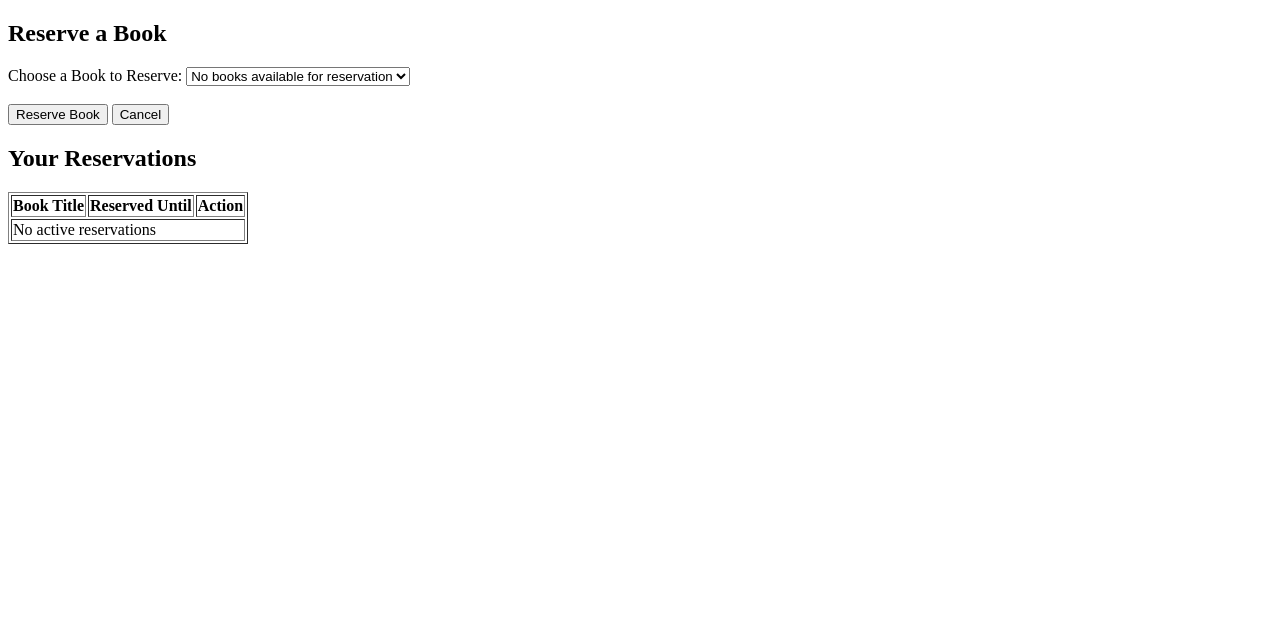
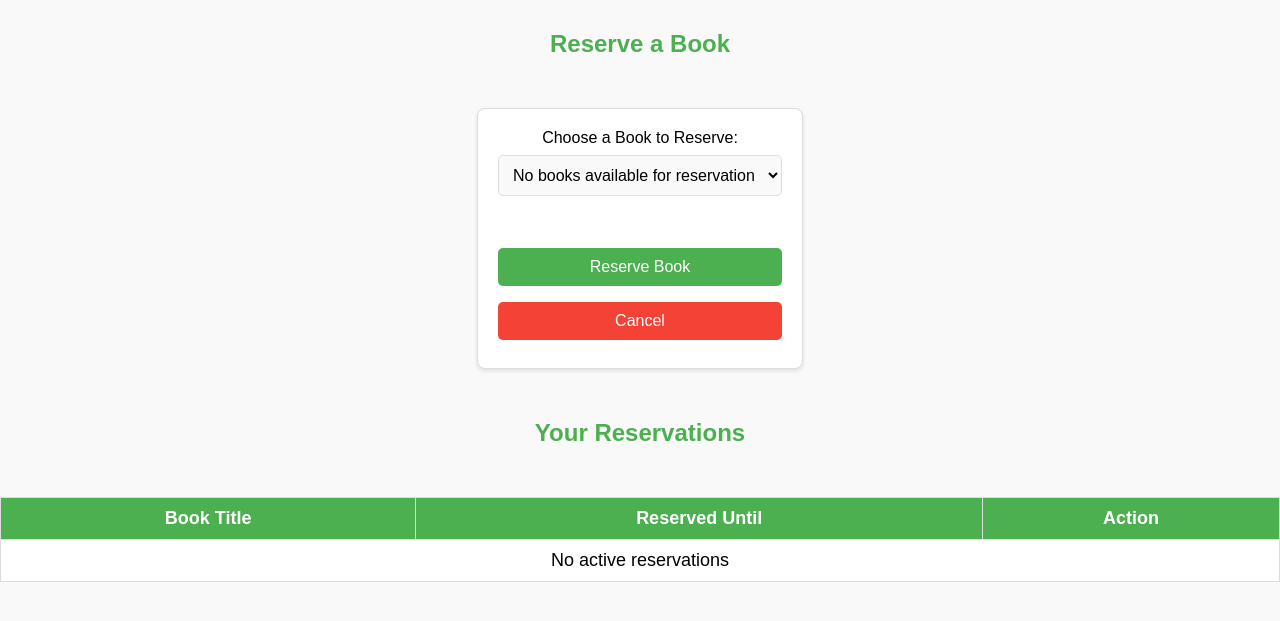
Before and after one commit to besawa2/library-management-system, a PHP site: page /reserve_book.php in a window 1280 px wide. Shown: the top 621 px of the page. Run offline with PHP 8.4, Linux system fonts and the light colour scheme; the visitor is signed in with stand-in values (Sample User, id 1); data that the repository does not hold is empty.

Commit message:
css for reserve book + fixed donate books

```diff
--- a/reserve_book.php
+++ b/reserve_book.php
@@ -50,6 +50,7 @@ $books = $conn->query($books_query);
 <html>
 <head>
     <title>Reserve a Book</title>
+    <link rel="stylesheet" href="styles/reserve_book.css">
 </head>
 <body>
     <h2>Reserve a Book</h2>
@@ -88,16 +89,17 @@ $books = $conn->query($books_query);
                         <td>
                             <form action='delete_reservation.php' method='POST' style='display:inline;'>
                                 <input type='hidden' name='reservation_id' value='{$reservation['ReserveID']}'>
-                                <input type='submit' value='Cancel Reservation'>
+                                <input type='submit' value='Cancel Reservation' class='cancel-button'>
                             </form>
                         </td>
-                      </tr>";
+                    </tr>";
             }
         } else {
-            echo "<tr><td colspan='3'>No active reservations</td></tr>";
+            echo "<tr><td colspan='3' style='text-align: center;'>No active reservations</td></tr>";
         }
         ?>
     </table>
+
 </body>
 </html>
 
--- a/return_book.php
+++ b/return_book.php
@@ -53,7 +53,7 @@ if ($_SERVER['REQUEST_METHOD'] === 'POST' && isset($_POST['return_book'])) {
 
         $conn->commit();
 
-        $_SESSION['message'] = "Book returned and status updated successfully!";
+        $_SESSION['message'] = "Book returned successfully!";
     } catch (Exception $e) {
         $conn->rollback();
         $_SESSION['error'] = $e->getMessage();
--- /dev/null
+++ b/styles/reserve_book.css
@@ -0,0 +1,86 @@
+body {
+    font-family: Arial, sans-serif;
+    margin: 0;
+    padding: 0;
+    display: flex;
+    flex-direction: column;
+    background-color: #f9f9f9;
+}
+
+h2 {
+    text-align: center;
+    color: #4CAF50;
+    font-size: 24px;
+    padding: 10px 0;
+}
+
+form {
+    display: flex;
+    flex-direction: column;
+    align-items: center;
+    padding: 20px;
+    background-color: #fff;
+    border: 1px solid #ddd;
+    border-radius: 8px;
+    box-shadow: 0px 2px 4px rgba(0, 0, 0, 0.1);
+    max-width: 400px;
+    margin: 20px auto;
+}
+
+select, input[type="submit"], button {
+    font-size: 16px;
+    padding: 10px;
+    border-radius: 5px;
+    margin: 8px 0;
+    width: 100%;
+    box-sizing: border-box;
+}
+
+select {
+    border: 1px solid #ddd;
+    background-color: #f9f9f9;
+}
+
+input[type="submit"], button {
+    background-color: #4CAF50;
+    color: white;
+    border: none;
+    cursor: pointer;
+}
+
+input[type="submit"]:hover, button:hover {
+    background-color: #45a049;
+}
+
+button {
+    background-color: #f44336;
+    font-size: 16px;
+    text-align: center;
+    border-radius: 5px;
+}
+
+button:hover {
+    background-color: #914747;
+}
+
+table {
+    width: 100%;
+    border-collapse: collapse;
+    margin: 20px 0;
+}
+
+table th, table td {
+    border: 1px solid #ddd;
+    padding: 10px;
+    font-size: 18px;
+    text-align: center;
+}
+
+table th {
+    background-color: #4CAF50;
+    color: white;
+}
+
+table td {
+    background-color: #fff;
+}
```
Also changed, not shown: donate_books.php (+59 -24 lines), index.php (+41 -5 lines), rentals.php (+13 -1 lines), sql/create_db.sql (+0 -11 lines), sql/populate_db.sql (+10 -16 lines).
